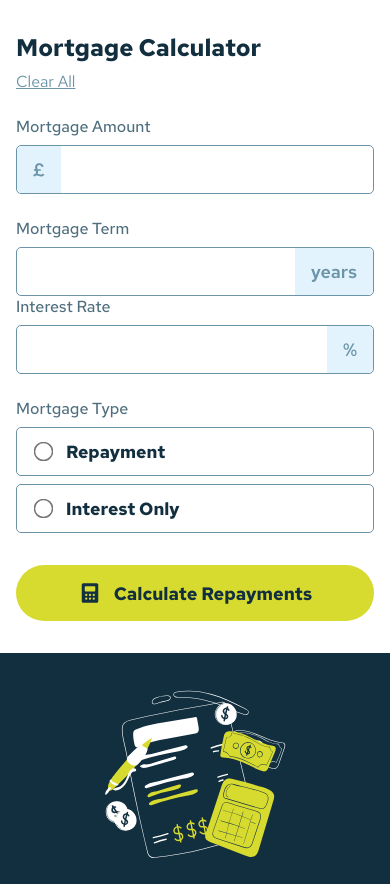
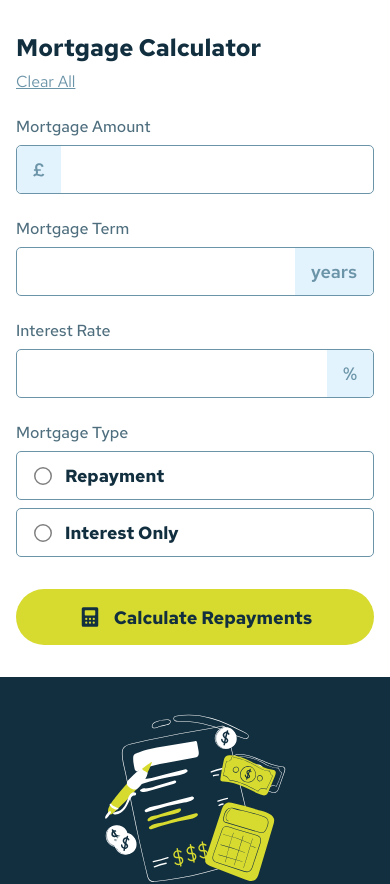
Before and after one commit to hellcsaba/mortgage-repayment-calculator, a React (Vite) app: page / in a window 390 px wide. Shown: the top 884 px of the page. Built offline with nearby package versions, Linux system fonts and the light colour scheme.

Commit message:
Add active states, fix mobile view padding for mortgage__row elements

```diff
--- a/src/App.scss
+++ b/src/App.scss
@@ -34,6 +34,12 @@
         }
     }
 
+    &__row {
+        display: flex;
+        flex-direction: column;
+        row-gap: 1.5rem;
+    }
+
     &__input-group {
         display: flex;
         flex-direction: column;
@@ -50,10 +56,19 @@
         border-radius: 0.3125rem;
         border: 1px solid index.$slate-500;
         align-items: center;
-        transition: border 0.3s ease;
+        transition: border-color 0.3s ease, color 0.3s ease;
 
         &:hover {
-            border: 1px solid index.$slate-900;
+            border-color: index.$slate-900;
+        }
+
+        &:focus-within {
+            border-color: index.$lime;
+        }
+
+        &:focus-within .mortgage__icon {
+            background-color: index.$lime;
+            color: index.$slate-900;
         }
     }
 
@@ -72,6 +87,7 @@
         font-weight: 600;
         color: index.$slate-500;
         font-size: 1.125rem;
+        transition: background-color 0.3s ease;
 
         &--left {
             border-radius: 0.31rem 0 0 0.31rem;
@@ -110,8 +126,6 @@
     &__radio {
         transform: scale(1.5);
         margin-inline: 0.5rem 1rem;
-        accent-color: index.$lime;
-        border: none;
     }
 
     &__submit-button {
@@ -172,8 +186,7 @@
 
         &__form {
             padding: 2rem;
-        border-radius: 1rem;
-
+            border-radius: 1rem;
         }
 
         &__header {
@@ -182,7 +195,6 @@
         }
 
         &__row {
-
             display: flex;
             flex-direction: row;
             column-gap: 1.5rem;
@@ -218,3 +230,30 @@ input[type="number"]::-webkit-outer-spin-button {
 input[type="number"] {
   -moz-appearance: textfield;
 }
+
+input[type='radio'] {
+    -webkit-appearance: none;
+    width: 0.75rem;
+    height: 0.75rem;
+    border-radius: 50%;
+    outline: none;
+    border: 0.0625rem solid gray;
+}
+
+input[type='radio']:before {
+    content: '';
+    display: block;
+    width: 60%;
+    height: 60%;
+    margin: 20% auto;
+    border-radius: 50%;
+}
+
+input[type="radio"]:checked:before {
+    background: index.$lime;
+
+}
+
+input[type="radio"]:checked {
+  border-color: index.$lime;
+}
```
